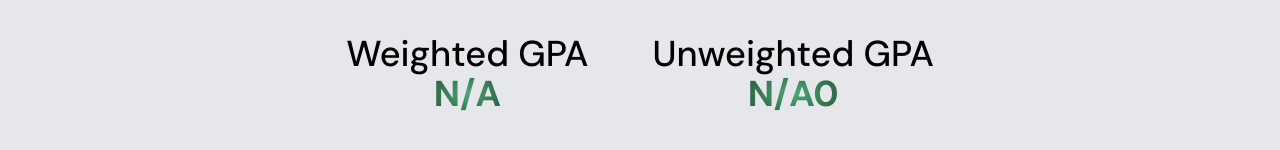
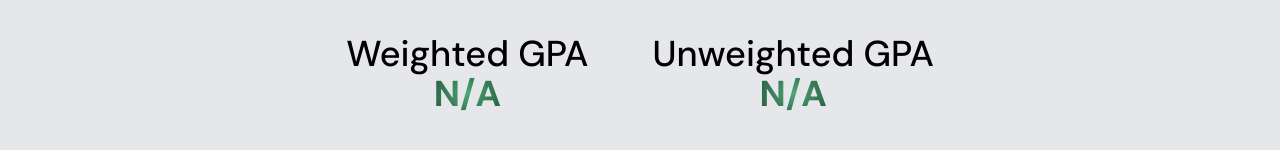
Before and after one commit to ryanchou-dev/whs-gpa, a Next.js app: page /share/1 in a window 1280 px wide. Shown: the part 784-934 px from the top of the page. Built offline with nearby package versions, Linux system fonts and the light colour scheme; no server answers; the database is empty.

Commit message:
remove dbg

```diff
--- a/src/app/share/[slug]/page.js
+++ b/src/app/share/[slug]/page.js
@@ -366,7 +366,6 @@ export default function Home({ params }) {
               <br />
               <span className="text-center font-bold bg-gradient-radial from-[#4ea877] to-[#224e36]  text-transparent bg-clip-text">
                 {totCredits > 0 ? (uTotGrade / totCredits).toFixed(2) : "N/A"}
-                {uTotGrade}
               </span>{" "}
             </div>
           </div>
```
